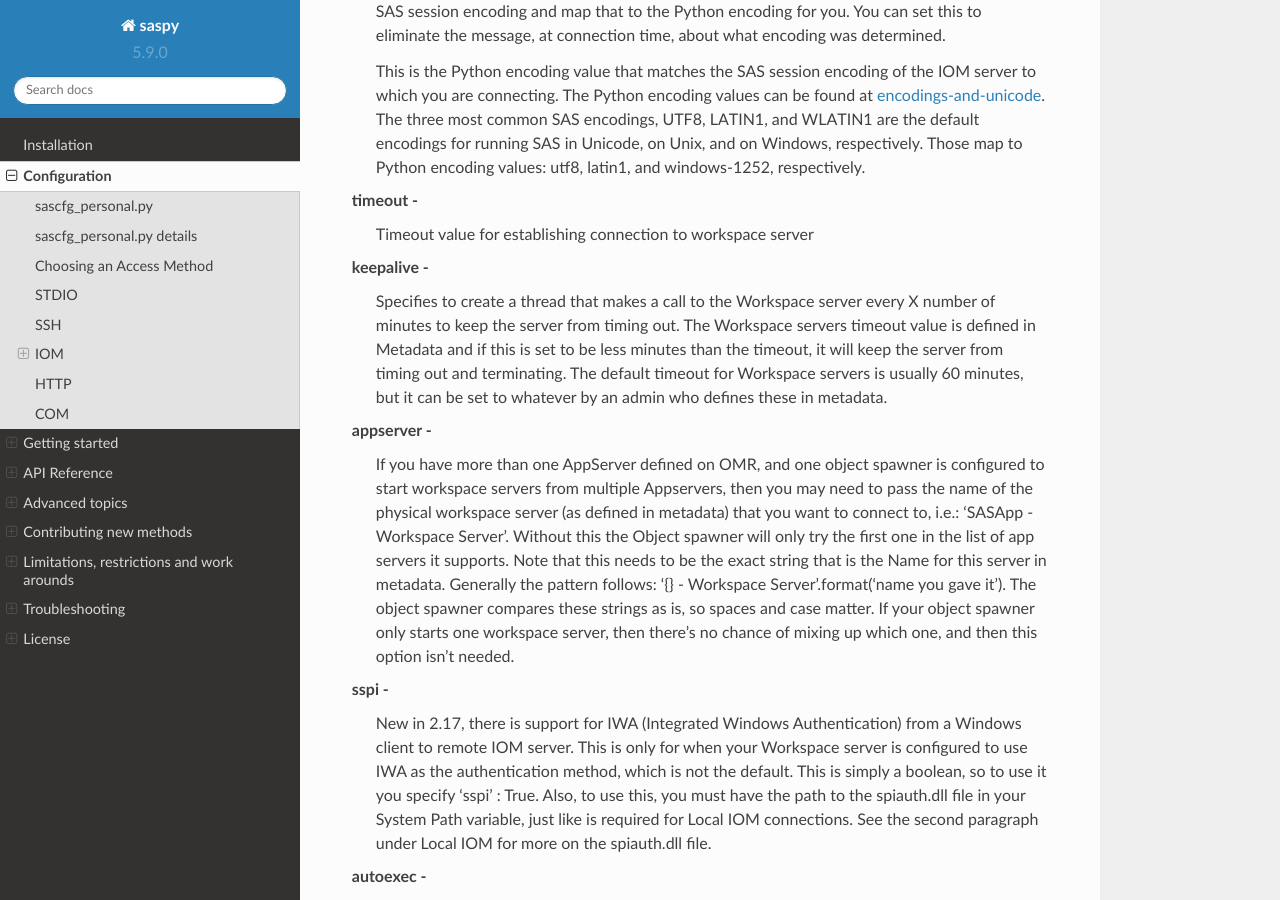
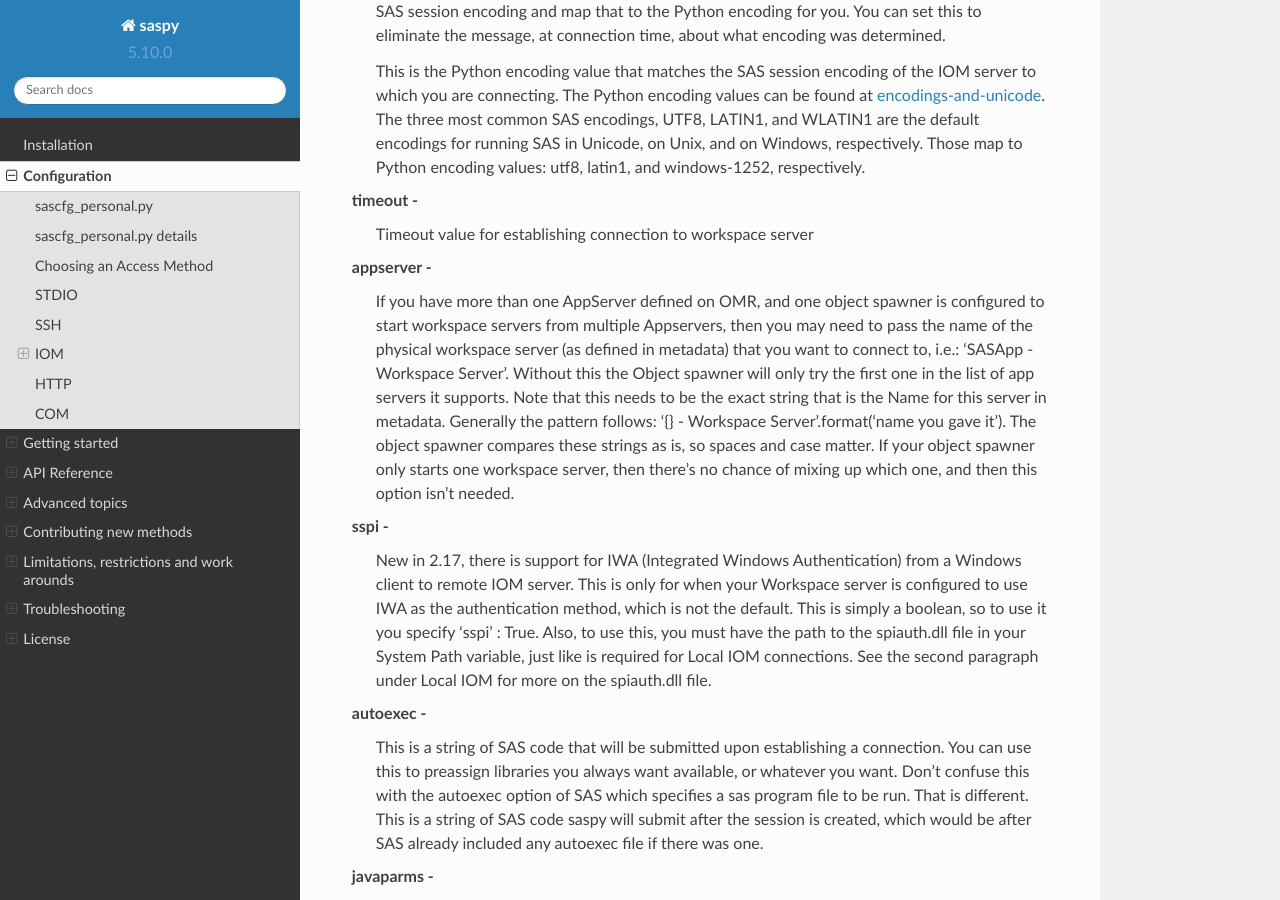
Before and after one commit to sassoftware/saspy, a Sphinx documentation site: the page built from saspy/doc/source/configuration.rst, in a window 1280 px wide and 900 px high, scrolled down 15341 px. Built offline with Sphinx 7.4.7 and the Read the Docs theme 2.0.0, drawn with Linux system fonts in a browser that asks for light colours.

Commit message:
remove keepalive in IOM; it can deadlock

```diff
--- a/saspy/doc/source/configuration.rst
+++ b/saspy/doc/source/configuration.rst
@@ -702,11 +702,6 @@ encoding  -
     windows-1252, respectively.
 timeout -
     Timeout value for establishing connection to workspace server
-keepalive -
-    Specifies to create a thread that makes a call to the Workspace server every X number of minutes to keep the
-    server from timing out. The Workspace servers timeout value is defined in Metadata and if this is set to be less
-    minutes than the timeout, it will keep the server from timing out and terminating. The default timeout for Workspace
-    servers is usually 60 minutes, but it can be set to whatever by an admin who defines these in metadata.
 appserver -
     If you have more than one AppServer defined on OMR, and one object spawner is configured to start workspace servers
     from multiple Appservers, then you may need to pass the name of the physical workspace server (as defined in metadata)
--- a/saspy/version.py
+++ b/saspy/version.py
@@ -1 +1 @@
-__version__ = '5.9.0'
+__version__ = '5.10.0'
```
Also changed, not shown: CHANGELOG.md (+23 -0 lines), 1 other file.
